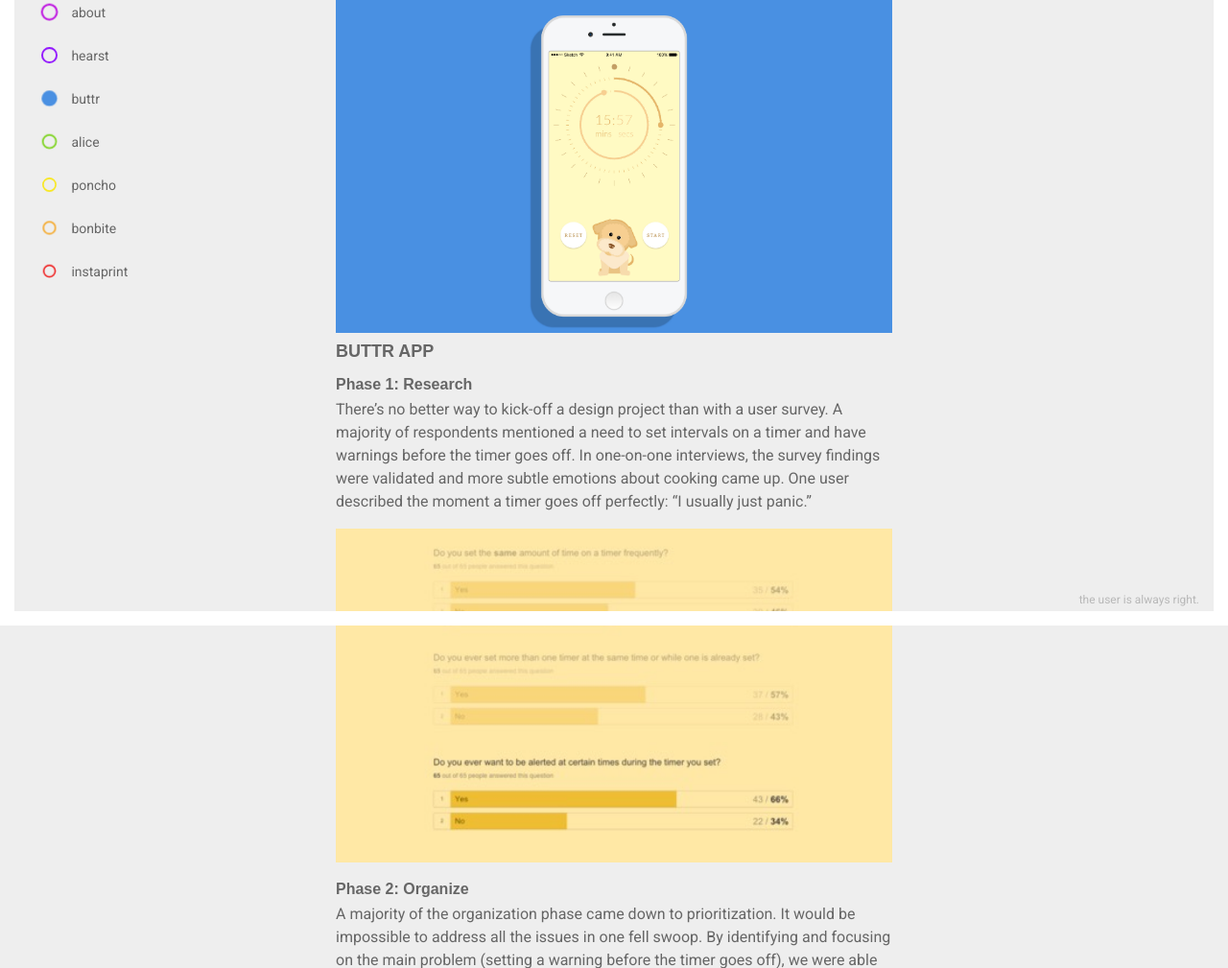
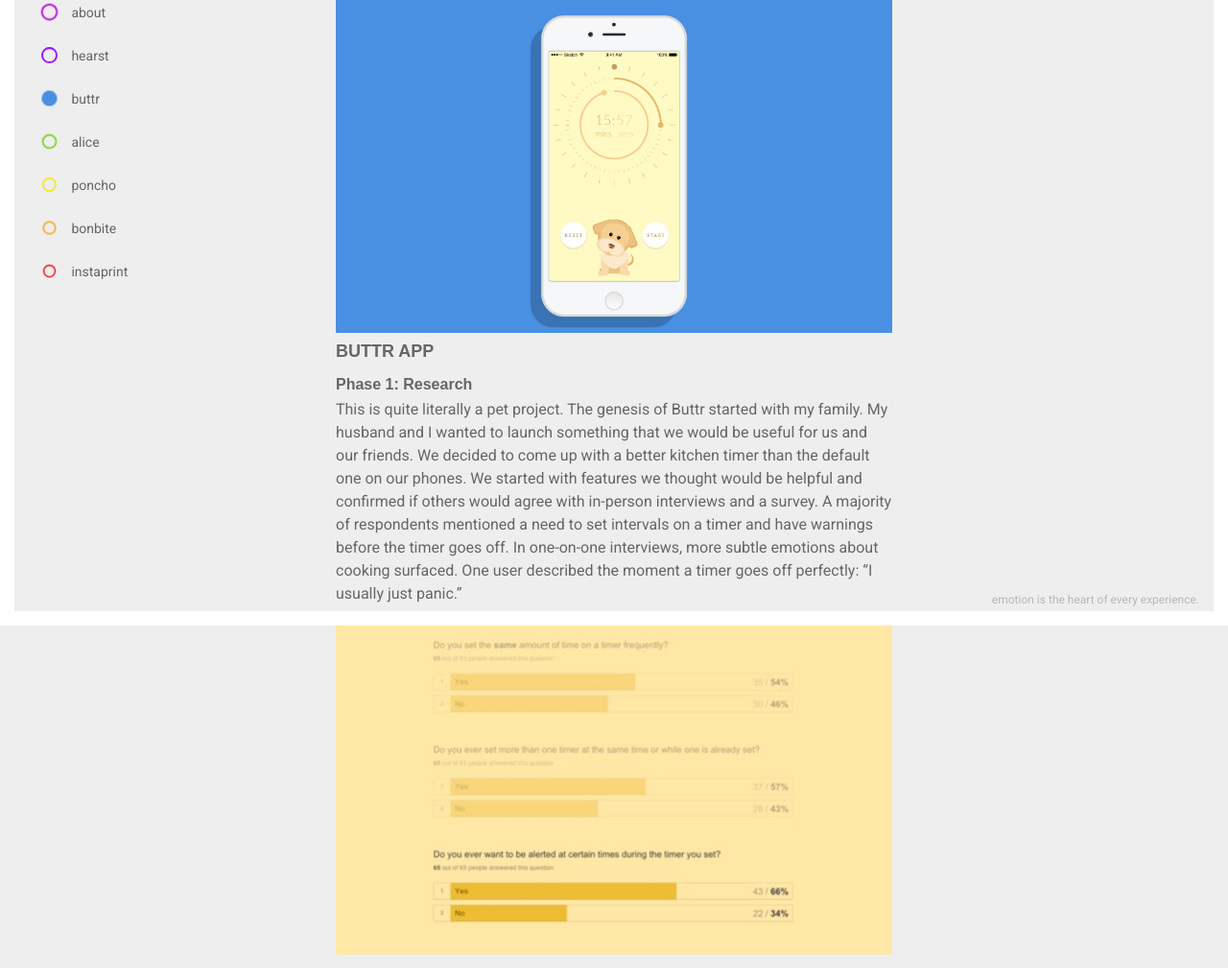
Before and after one commit to kurtsy/portfolio, a Python web app: template templates/index3.html in a window 1280 px wide. Shown: the part 148-1157 px from the top of the page at 96% size. Run offline with Jinja, Linux system fonts and the light colour scheme; the template is opened without the code that fills it, so the values that code supplies are empty.

Commit message:
copy changes

```diff
--- a/templates/index.html
+++ b/templates/index.html
@@ -37,8 +37,9 @@
         <nav>
             <a class="navitem" href="/">
                 <div class="circle circle-violet-open"></div>
-                <span class="nav-text">about</span>
+                <span class="nav-text">ABOUT</span>
             </a>
+
             <a class="navitem" href="/hearst">
                 <div class="circle circle-indigo"></div>
                 <span class="nav-text">hearst</span>
--- a/templates/index2.html
+++ b/templates/index2.html
@@ -73,7 +73,7 @@
 			<h4>Phase 5: Implement</h4>
 			<p>The new app was released in the fall of 2015. Since the launch, the team as been actively iterating to address user feedback.</p>
 		</div>
-		<h6 id="quote">the user is always right.</h6>
+		<h6 id="quote">put people first and foremost.</h6>
 	</body>
 	<footer>Designed and coded by me &hearts;</footer>
 </html>
--- a/templates/index3.html
+++ b/templates/index3.html
@@ -71,7 +71,7 @@
 			<img src="static/img/buttr.jpg" alt="the buttr app">
 			<h3>BUTTR APP</h3>
 			<h4>Phase 1: Research</h4>
-			<p>There’s no better way to kick-off a design project than with a user survey. A majority of respondents mentioned a need to set intervals on a timer and have warnings before the timer goes off. In one-on-one interviews, the survey findings were validated and more subtle emotions about cooking came up. One user described the moment a timer goes off perfectly: “I usually just panic.”</p>
+			<p>This is quite literally a pet project. The genesis of Buttr started with my family. My husband and I wanted to launch something that we would be useful for us and our friends. We decided to come up with a better kitchen timer than the default one on our phones. We started with features we thought would be helpful and confirmed if others would agree with in-person interviews and a survey. A majority of respondents mentioned a need to set intervals on a timer and have warnings before the timer goes off. In one-on-one interviews, more subtle emotions about cooking surfaced. One user described the moment a timer goes off perfectly: “I usually just panic.”</p>
 			<img src="static/img/buttr4.jpg" alt="the buttr app survey">
 			<h4>Phase 2: Organize</h4>
 			<p>A majority of the organization phase came down to prioritization. It would be impossible to address all the issues in one fell swoop. By identifying and focusing on the main problem (setting a warning before the timer goes off), we were able to avoid scope creep and ship a MVP.</p>
@@ -84,7 +84,7 @@
 			<h4>Phase 5: Implement</h4>
 			<p>Download the app in the <a href="https://itunes.apple.com/us/app/id1033885935">iTunes app store</a> and give it a whirl.</p>
 		</div>
-		<h6 id="quote">the user is always right.</h6>
+		<h6 id="quote">emotion is the heart of every experience.</h6>
 	</body>
 	<footer>Designed and coded by me &hearts;</footer>
 </html>
--- a/templates/index4.html
+++ b/templates/index4.html
@@ -68,7 +68,7 @@
 			<h4>Phase 5: Implement</h4>
 			<p>After four rounds of iteration, I handed the annotated wireframes off to the visual designer. The Alice employee app is now underway!</p>
 		</div>
-		<h6 id="quote">the user is always right.</h6>
+		<h6 id="quote">perfect is the enemy of good.</h6>
 	</body>
 	<footer>Designed and coded by me &hearts;</footer>
 </html>
--- a/templates/index5.html
+++ b/templates/index5.html
@@ -70,7 +70,7 @@
 			<h4>Phase 5: Implement</h4>
 			<p>After sketching out an ideal user flow, or the "Golden Path" of a Poncho user, I handed the user flow document over to the engineers. As a marketing team, we decided on the new swag we should offer (like Poncho sunglasses) and developed a more robust tiered referral program. Now, Poncho is ready for new cities and already starting its expansion in Chicago!</p>
 		</div>
-		<h6 id="quote">the user is always right.</h6>
+		<h6 id="quote">less is more.</h6>
 	</body>
 	<footer>Designed and coded by me &hearts;</footer>
 </html>
--- a/templates/index6.html
+++ b/templates/index6.html
@@ -68,7 +68,7 @@
 			<h4>Phase 5: Implement</h4>
 			<p>Check out the <a href="https://www.flinto.com/p/c262b238">prototype</a>.</p>
 		</div>
-		<h6 id="quote">the user is always right.</h6>
+		<h6 id="quote">foster empathy at every turn.</h6>
 	</body>
 	<footer>Designed and coded by me &hearts;</footer>
 </html>
--- a/templates/index7.html
+++ b/templates/index7.html
@@ -71,7 +71,7 @@
 			<h4>Phase 5: Implement</h4>
 			<p>Launch of Instagram Print came with the final prototype. Once we made the major and minor tweaks according to people's feedback, we had a polished final product!</p>
 		</div>
-		<h6 id="quote">the user is always right.</h6>
+		<h6 id="quote">know your user.</h6>
 	</body>
 	<footer>Designed and coded by me &hearts;</footer>
 </html>
```
